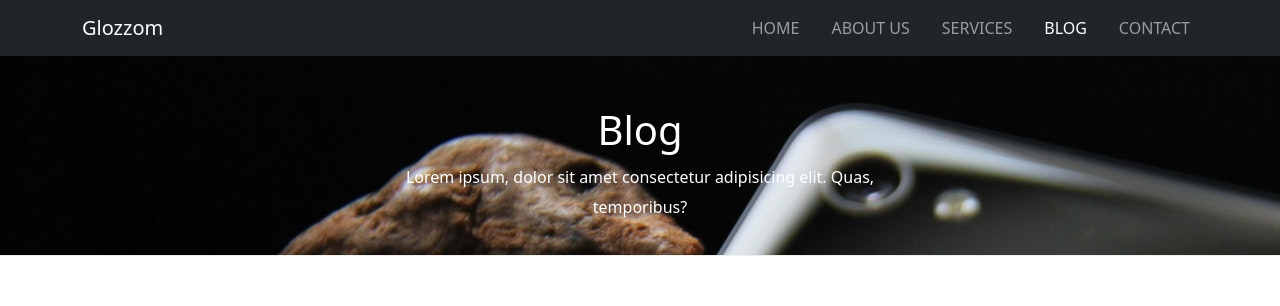
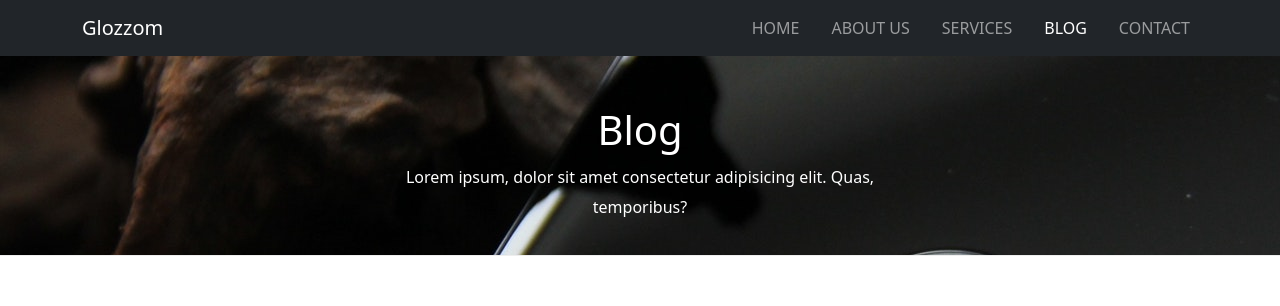
Before and after one commit to Imtiaz277/glozzom, a plain HTML site: page blog.html in a window 1280 px wide. Shown: the top 306 px of the page. Drawn offline with nearby package versions, Linux system fonts and the light colour scheme.

Commit message:
Updated css - 3

```diff
--- a/css/styles.css
+++ b/css/styles.css
@@ -16,6 +16,7 @@
 .header-section{
 	height: 200px;
 	background: url('../img/image1.jpg');
+	background-position: 0 -360px;
 	background-attachment: fixed;
 	color: #fff;
 	border-bottom: 1px #eee solid;
```
